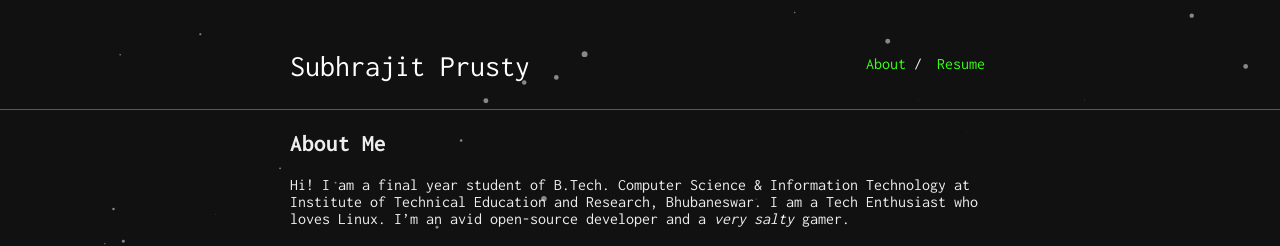
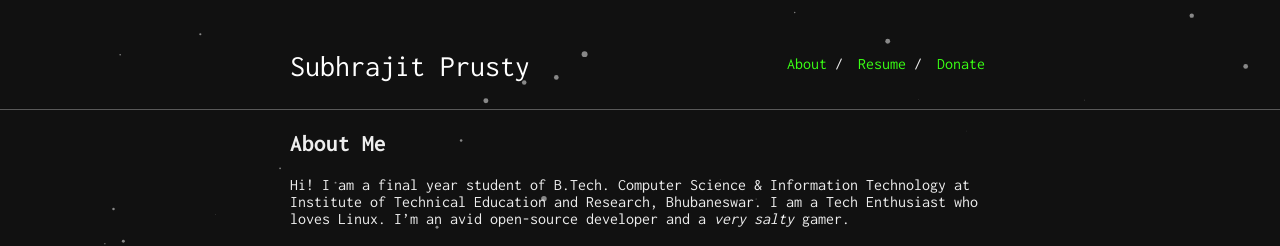
Before and after one commit to SubhrajitPrusty/SubhrajitPrusty.github.io, a Jekyll site: the page built from index.md, in a window 1280 px wide. Shown: the top 246 px of the page. Built offline with Jekyll 4.4.1, drawn with Linux system fonts in a browser that asks for light colours; our own code applies the rules of GitHub Pages for plain Markdown files.

Commit message:
Added a donate page (yikes, I know)

```diff
--- a/_config.yml
+++ b/_config.yml
@@ -20,6 +20,8 @@ nav:
    link: "/"
  - name: "Resume"
    link: "public/cv.pdf"
+ - name: "Donate"
+   link: "donate"
 
 
 js: app.js
```
Also changed, not shown: donate.md (added, +8 -0 lines), media/donate.png (added).
